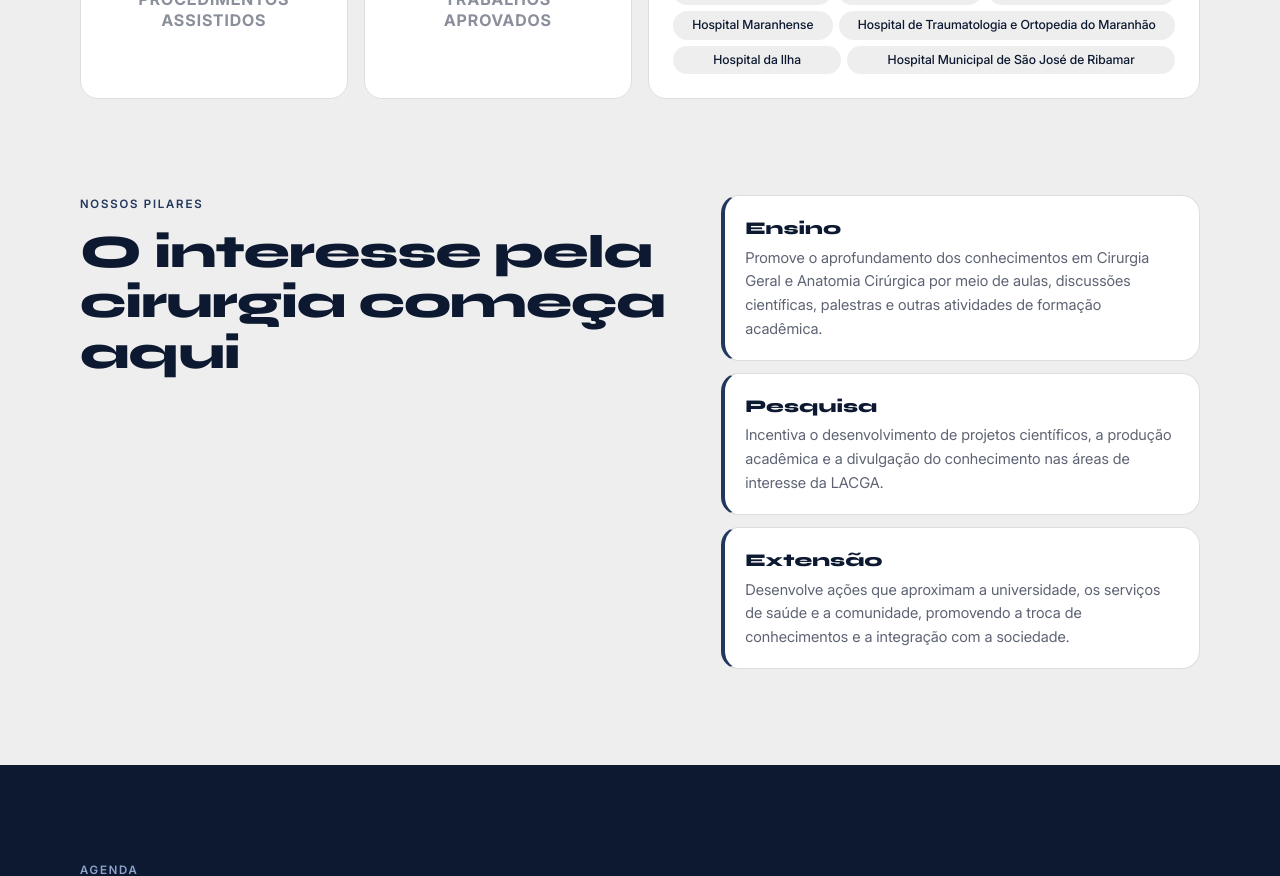
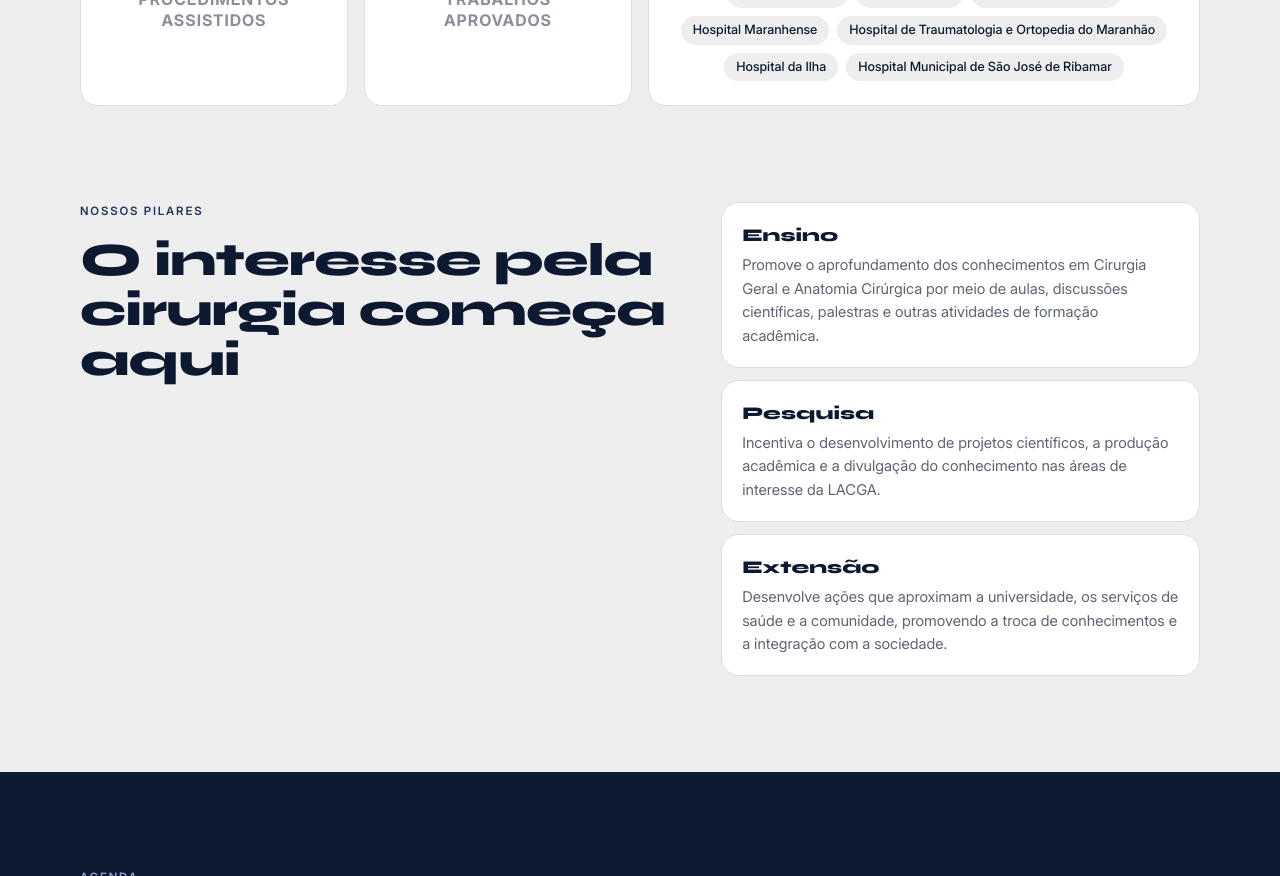
Before and after one commit to sarahregina-dev/LACGA_UFMA, a plain HTML site: page index.html in a window 1280 px wide. Shown: the part 506-1382 px from the top of the page. Drawn offline with Linux system fonts and the light colour scheme.

Commit message:
Tira a barra lateral dos pilares e alinha as pílulas dos campos de estágio
Co-Authored-By: Claude Opus 5.5 <noreply@anthropic.com>

```diff
--- a/index.html
+++ b/index.html
@@ -56,7 +56,7 @@
   @supports (padding:max(0px)){.wrap{width:min(1120px,100% - 32px - env(safe-area-inset-left) - env(safe-area-inset-right))}}
   section{padding:56px 0}
   .eyebrow{font-size:.72rem;letter-spacing:.16em;text-transform:uppercase;font-weight:600;color:var(--azul-vivo)}
-  /* "NOSSOS PILARES" e "MATERIAIS": mesmo azul da faixa dos cards Ensino/Pesquisa/Extensão */
+  /* "NOSSOS PILARES" e "MATERIAIS": azul institucional da LACGA */
   #sobre .eyebrow,#artigos .eyebrow,#equipe .eyebrow{color:#23375C}
   h2{font-family:var(--wide);font-weight:800;letter-spacing:-.02em;line-height:1.08;font-size:clamp(1.55rem,6.4vw,2.9rem);color:var(--navy);margin:8px 0 14px}
   .lead{color:var(--suave);max-width:620px}
@@ -136,8 +136,9 @@
   .num strong{font-weight:inherit;color:inherit}
   .num-largo b{margin-bottom:0}
   .num-largo > span:empty{display:none}
-  .hospitais{display:flex;flex-wrap:wrap;gap:6px;list-style:none;margin-top:12px}
-  .hospitais li{flex:1 1 auto;text-align:center;font-size:.78rem;line-height:1.3;padding:6px 11px;border-radius:999px;background:var(--fundo);color:var(--navy);font-weight:500}
+  /* Campos de estágio: pílulas no tamanho do próprio nome (sem esticar), centralizadas */
+  .hospitais{display:flex;flex-wrap:wrap;justify-content:center;gap:8px;list-style:none;margin-top:14px}
+  .hospitais li{text-align:center;font-size:.8rem;line-height:1.3;padding:6px 12px;border-radius:999px;background:var(--fundo);color:var(--navy);font-weight:500}
   .num-destaque{grid-column:1/-1;background:var(--navy);border-color:var(--navy);text-align:center}
   .num-destaque b{color:#fff;font-size:1.2rem;line-height:1.25;margin:0}
   @media (min-width:900px){
@@ -153,7 +154,7 @@
   /* Sobre */
   .sobre-texto p{color:#3A3F4C;margin-bottom:14px}
   .pilares{display:grid;gap:12px;margin-top:28px}
-  .pilar{background:var(--card);border:1px solid var(--linha);border-left:4px solid #23375C;border-radius:var(--r);padding:18px 20px}
+  .pilar{background:var(--card);border:1px solid var(--linha);border-radius:var(--r);padding:18px 20px}
   .pilar h3{font-family:var(--wide);font-weight:800;color:var(--navy);font-size:1.12rem;margin-bottom:4px}
   .pilar p{color:var(--suave);font-size:.93rem}
   @media (min-width:900px){
```
